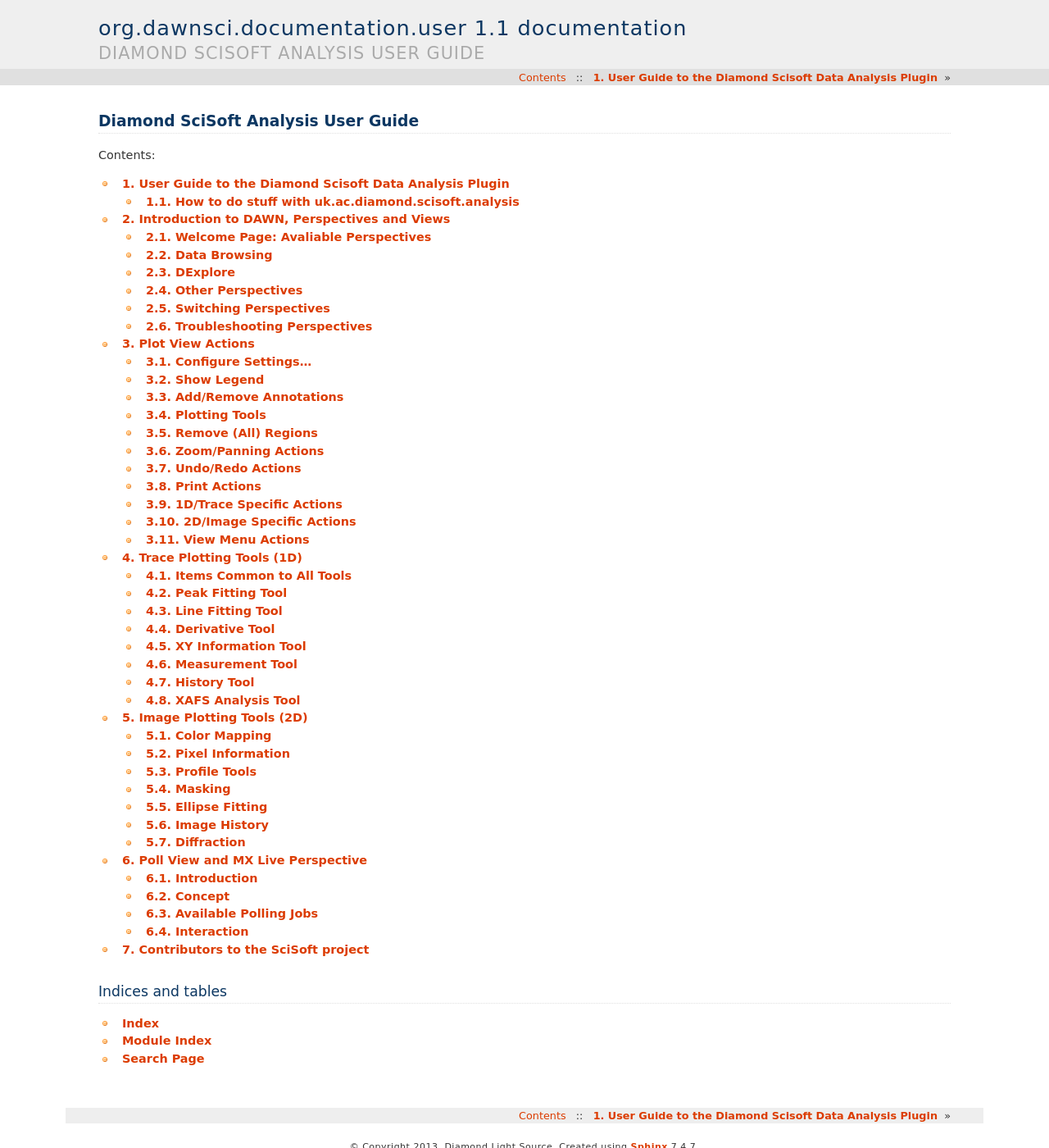
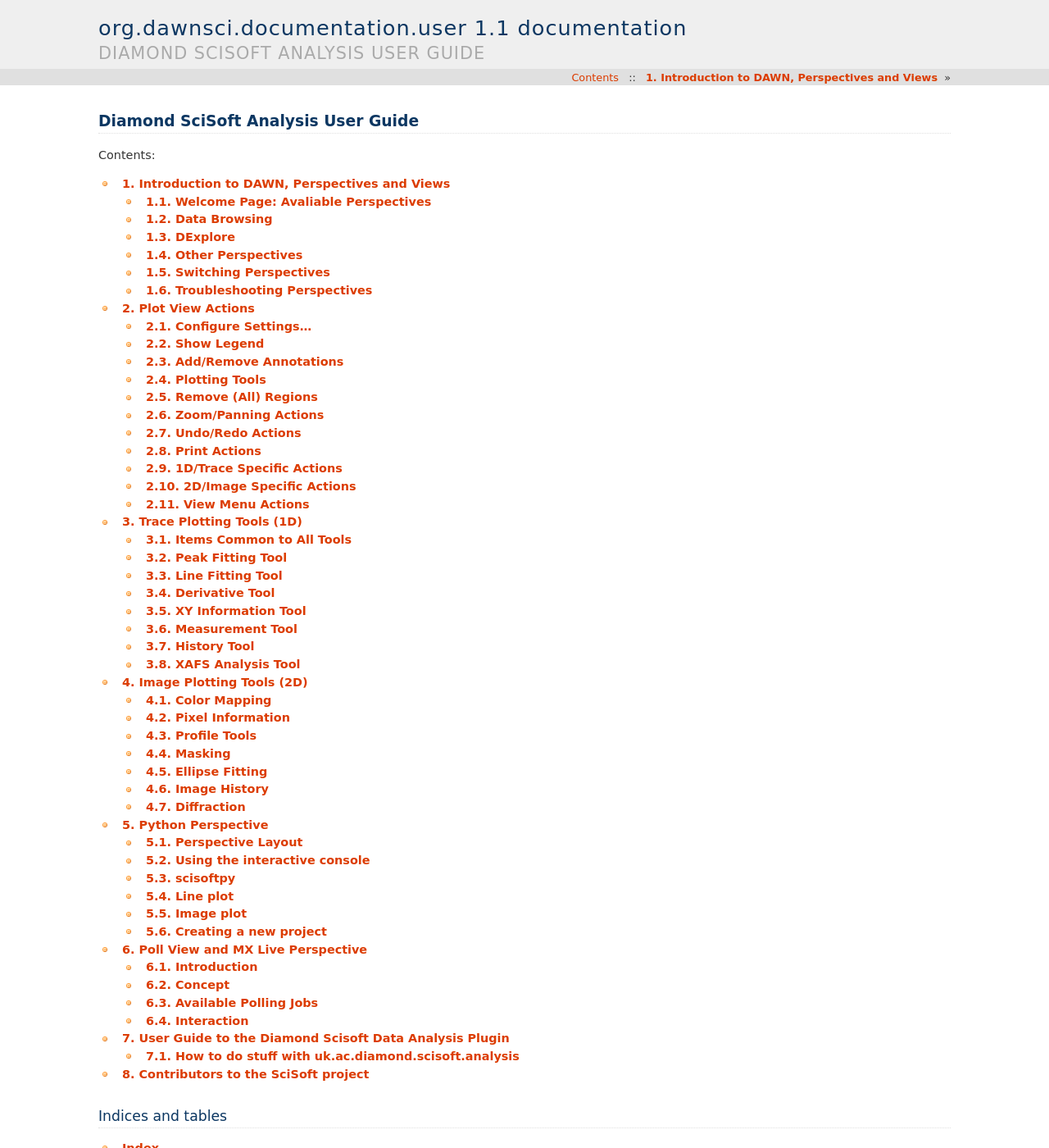
Before and after one commit to DawnScience/dawn-doc, a Sphinx documentation site: the page built from org.dawnsci.documentation.user/source/contents.rst, in a window 1280 px wide and 1400 px high. Shown: the whole window at 82% size. Built offline with Sphinx 7.4.7, drawn with Linux system fonts in a browser that asks for light colours; pages that are not in the unit, such as notebooks, are missing from menus; some of the changed lines change nothing that is shown; some of the changed text lies outside the part shown.

Commit message:
Python perspective added to help docs

```diff
--- a/org.dawnsci.documentation.user/source/contents.rst
+++ b/org.dawnsci.documentation.user/source/contents.rst
@@ -8,13 +8,14 @@
    :maxdepth: 2
    :numbered:
 
-   scisoftug
-   exploration
    perspectivesintro
    plotviewactions
    1d_tools
    2d_tools
+   pythonperspective
    pollingview
+   exploration
+   scisoftug
    ACKS
 
 Indices and tables
--- /dev/null
+++ b/org.dawnsci.documentation.user/source/pythonperspective.rst
@@ -0,0 +1,141 @@
+Python Perspective
+==================
+
+
+The Python Perspective is set up to make using the Python and Jython consoles and all their features as easy as possible.
+
+.. image:: images/pythonPerspective.png
+
+Perspective Layout
+------------------
+
+The Python perspective combines four common views to simplify using python/jython scripts to analyse and visualise data.
+
+The views found in this perspective are:
+
+* *Pydev package explorer* (related to the project explorer seen in other perspectives). This view contains all the source code and scripts in a python/jython project and allows scripts to be run using the right-click “Run As” menu.
+* *Source code editor* (related to the file editor seen in other perspectives).  Displays any source code or scripts opened in the project. Since this editor is taken from the PyDev perspective of the powerful Eclipse IDE syntax highlighting and code completion are included.
+* *Console*. Displays the output from scripts or can be used as an interactive python/jython interpreter
+* *Plot 1*. The default plot to which data is sent by the scisoftpy module
+
+Using the interactive console
+-----------------------------
+
+In the console view ( Should be bottom centre in a clean perspective), click on the *Open Console* icon (The button at the top right of the Console View) and select *PyDev Console* from the available options. Finally choose either *Python Console* or *Jython Console* and then click OK.
+
+The familiar three chevrons *>>>* should appear in the console view as well as some notifications that the environment is being configured. When text stops appearing and the cursor is flashing next to the chevrons the interpreter is ready to use.
+
+scisoftpy
+---------
+
+The Scisoftpy module adds lots of functionality to the Jython terminal, including numpy like array functionality, various loading mechanisms for lots of file types and plotting which is available in this framework.
+The Scisoftpy module should be imported as default (under the short name *dnp*) but if not to get access to this you need to import the scisoftpy module manually by typing:
+
+*import scisoftpy as dnp*
+
+then press return. This May take some seconds to complete, and some text could appear in the window.
+Once the prompt re-appears type *help(dnp)* to see some of the available commands.
+
+Line plot
+---------
+
+A useful tool scisoftpy gives is the ability to plot data. The following commands will create some data and then plot it to the "Plot 1" view which is to the right of the perspective.
+
+| *a = dnp.arange(0,10,0.1)*
+| *b = dnp.sin(a)*
+| *dnp.plot.line(a,b)*
+
+This will show a plot of a sine curve.
+
+Image plot
+----------
+
+You can also use scisoftpy to plot images or 2D arrays of data using the following commands:
+
+| *im = dnp.random.rand(100,100)*
+| *dnp.plot.image(im)*
+
+This will give an image plot of some noise. You can instead plot the same data as a surface by using the following command:
+
+*dnp.plot.surface(im)*
+
+Use the mouse to rotate the surface plot as required.
+
+Creating a new project
+----------------------
+
+Projects are a great way to organise source code and scripts required for data analysis. The instructions below work the same for python and jython.
+
+To create an example Pydev project use the following steps:
+
+Go to:
+
+*File -> New -> PyDev Project*
+
+Give the project a name, such as PythonTest select the Python project type and select the *Create 'src' folder and add it to the PYTHONPATH?* option, then click *Finish*.
+You may be prompted to set up the Python interpreter or go to the Pydev perspective, in both cases say *No*.
+
+Creating a simple script
+************************
+
+Open the PyDev Package Explorer, and expand the new PythonTest project you have just created.
+
+Inside this project is a *src* directory, which is where your scripts should live, right click on this directory and choose:
+
+| *New -> PyDev Module*
+
+Leave the package field blank, but fill in the name with something like plottest and leave the template as Empty and press *OK*.
+This will open a new editor window called plottest, which is where the script will be written. Add the following code into this file under the initial comment:
+
+| *import scisoftpy as dnp*
+| *x = dnp.arange(0,10,0.1)*
+| *y = dnp.sin(x)*
+| *dnp.plot.line(x,y)*
+| *y = dnp.sin(x+0.5)*
+| *dnp.plot.line(x,y)*
+| *y = dnp.sin(x+1.0)*
+| *dnp.plot.line(x,y)*
+| *print("done")*
+
+Then save this work by clicking:
+| *File -> Save*
+or by pressing *Ctrl-S*.
+
+Running a script
+****************
+
+Now we have the script written we want to run it, and this is done using the standard method described below.
+
+Right click on the python script 'plottest.py' in the PyDev Package Explorer and click on:
+
+*Run As -> Python Run*
+
+Various test will appear in the console as things are set up, but you should see a sine plot appear in the Plot 1 view as well as the 'done' statement at the bottom of the console which we asked to be printed in the script.
+
+Running a script in debug mode
+******************************
+
+One of the really powerful features of this environment is the ability to Debug code. To do this you will need to say where you want the code to stop with a breakpoint. This can be added by right clicking just to the left of a line of code and choosing *Add Breakpoint*.
+Add a breakpoint next to the *x = ...* line of code.
+Now right click on the file again in the pyDev Package Explorer and this time choose *Debug As -> Python Run* .
+You will get prompted to Change perspective but in this case we don't want to so click *no* .
+The code will have stopped on the *x = ...* line just as we requested, and a new view(Debug) will have been brought up.
+
+ Move this view to below the Plot 1 view for the time being.
+
+Stepping with the debugger
+**************************
+
+To execute the next line of code you need to get the debugger to step forward, this is done by pressing the *step over* button at the top of the Debug view, or by pressing *F6* while the Editor is selected. Use one of these methods to step down to the second *y = ...* line.
+You should have seen the plot update when you asked the debugger to execute the *dnp.plot...* command. Now finish off running the script by stepping through the rest of it.
+Once you have finished the Debug view will show that the process has terminated.
+
+Using the debugging perspective
+*******************************
+
+There is a special perspective which helps when Debugging. Debug the script again, but this time choose yes when prompted change to the Debugging perspective.
+One of the main features of this Perspective is the Variables view. This shows all the things which are in the namespace at the point where the debugger has stopped. Step through using the *step over* button or the *F6* key until the first plot command.
+Now look in the Variables view and you should see both the *x* and *y* variables, if you click on them some basic information about them will be displayed. Now step forward a few more times, and you will see the y variable change, and this is highlighted in the view.
+Run through the rest of the script using the *resume* button on the Debug view or *F8* in the editor window, and then return to the Python perspective through the button at the top of the main window, or by click:
+
+*Window -> Open Perspective -> Other -> Python*
```
Also changed, not shown: org.dawnsci.documentation.user/source/images/pythonPerspective.png (added).
